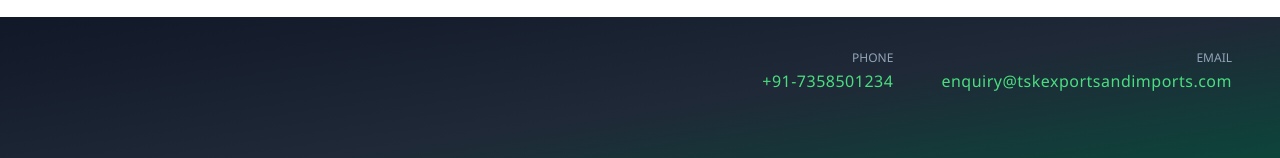
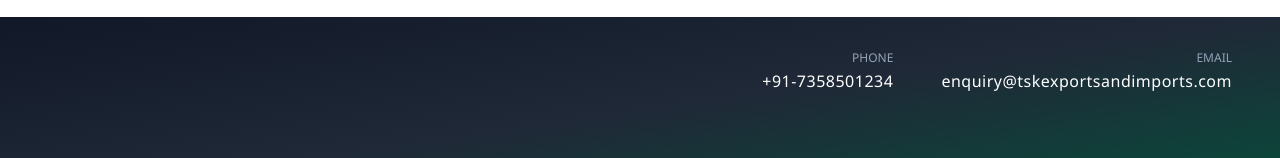
Before and after one commit to Ajith1133/tsk-exports-and-imports, a Next.js app: page / in a window 1280 px wide. Shown: the part 2066-2224 px from the top of the page. Built offline with nearby package versions, Linux system fonts and the light colour scheme.

Commit message:
corrections

```diff
--- a/app/layout.tsx
+++ b/app/layout.tsx
@@ -95,7 +95,7 @@ export default function RootLayout({
                 <a
                   href="tel:+917358501234"
                   style={{
-                    color: "#4ADE80", // Changed to green to match theme
+                    color: "#fff",
                     textDecoration: "none",
                     fontWeight: 500,
                     fontSize: "1rem",
@@ -112,7 +112,7 @@ export default function RootLayout({
                 <a
                   href="mailto:enquiry@tskexportsandimports.com"
                   style={{
-                    color: "#4ADE80", // Changed to green to match theme
+                    color: "#fff",
                     textDecoration: "none",
                     fontWeight: 500,
                     fontSize: "1rem",
```
